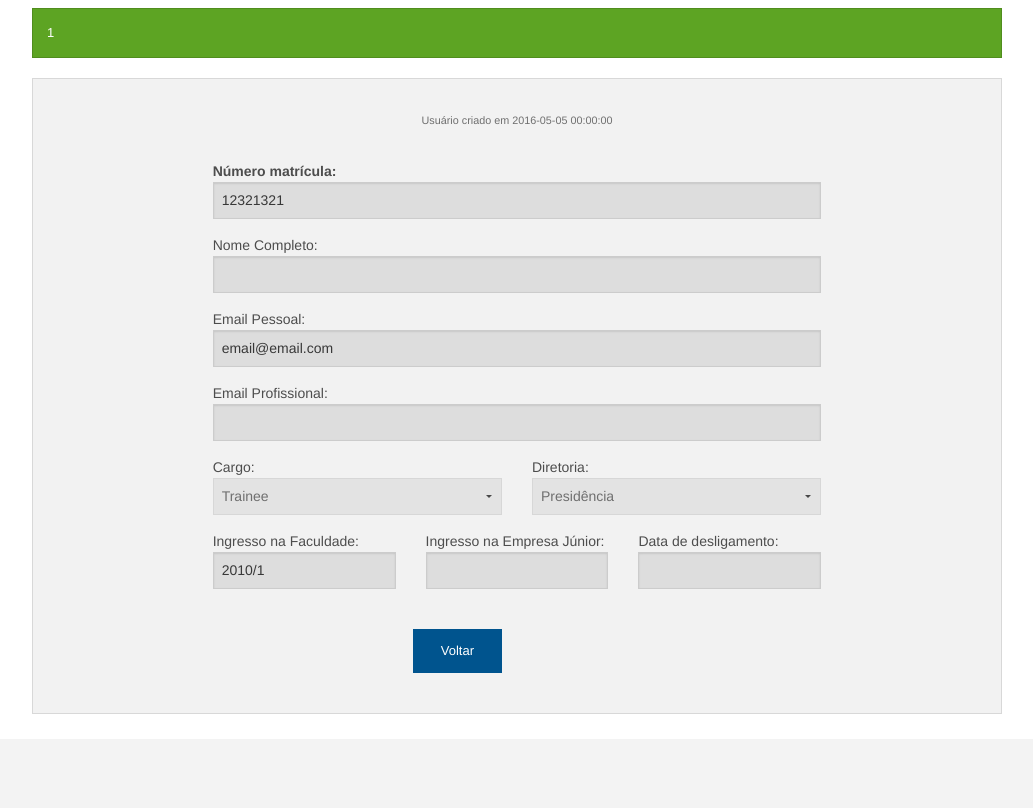
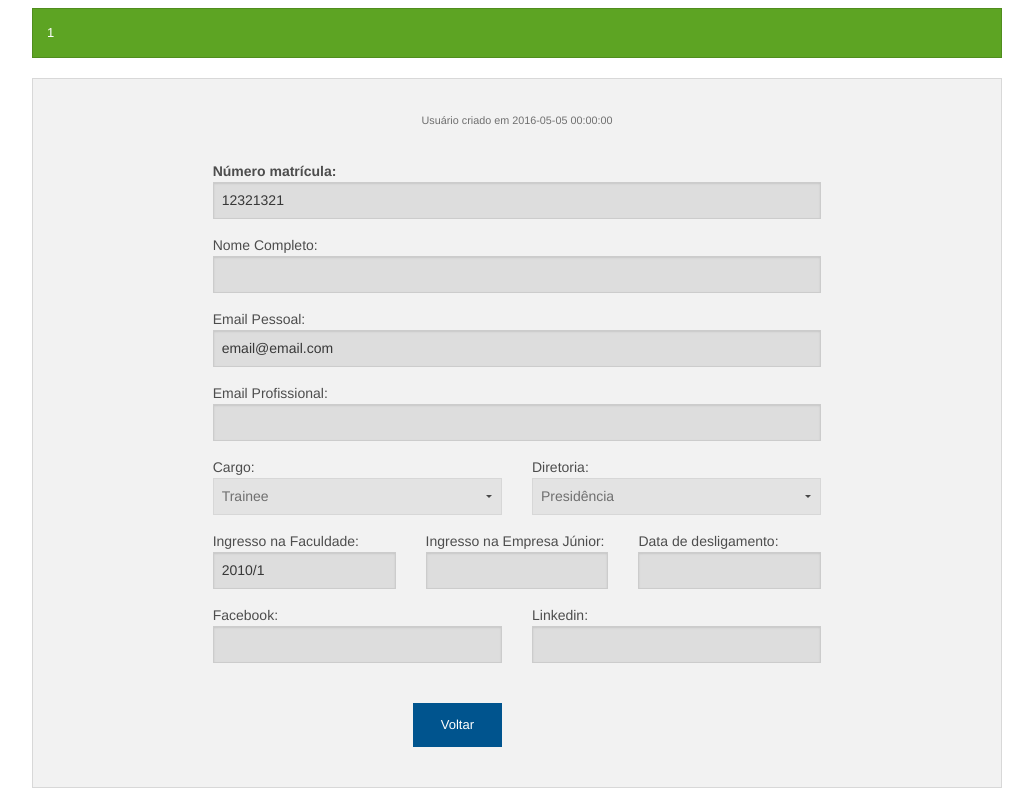
Before and after one commit to paulo-carvalho/sistemapresenca, a PHP site: page /pages/ver_usuario.php?id=12321321 in a window 1280 px wide. Shown: the part 61-869 px from the top of the page, without its empty margins (123-1156 px from the left). Before the commit the page ends 775 px from the top, so only its background shows below. Run offline with PHP 8.4, Linux system fonts and the light colour scheme; a user stored in the database is signed in; data comes from the database, SQL or seed files in the repository; data that the repository does not hold is empty.

Commit message:
Fb e linkedin
inclusao do fb e linkedin

```diff
--- a/pages/ver_usuario.php
+++ b/pages/ver_usuario.php
@@ -136,6 +136,15 @@
 		    					</div>
 		    				</div>
 
+		    				<div class="row">
+    							<div class="large-6 columns" >
+		    						<label> Facebook: <input type="text" value='<?php echo $row['facebook']?>' disabled/></label>
+		    					</div>
+		    					<div class="large-6 columns" >
+		    						<label> Linkedin: <input type="text" value='<?php echo $row['linkedin']?>' disabled/> </label>
+		    					</div>
+		    				</div>
+
 
 
 							<?php
```
Also changed, not shown: pages/cadastrar_usuario.php (+24 -0 lines).
